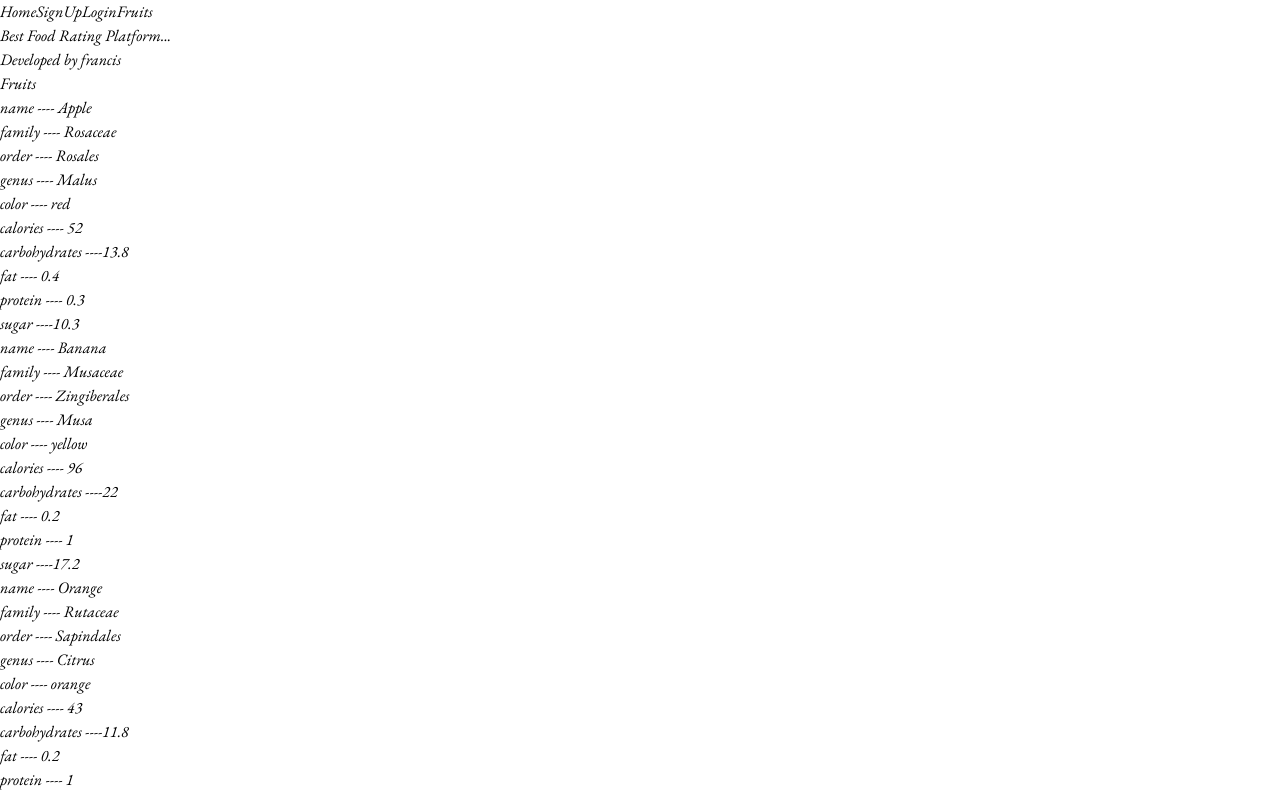
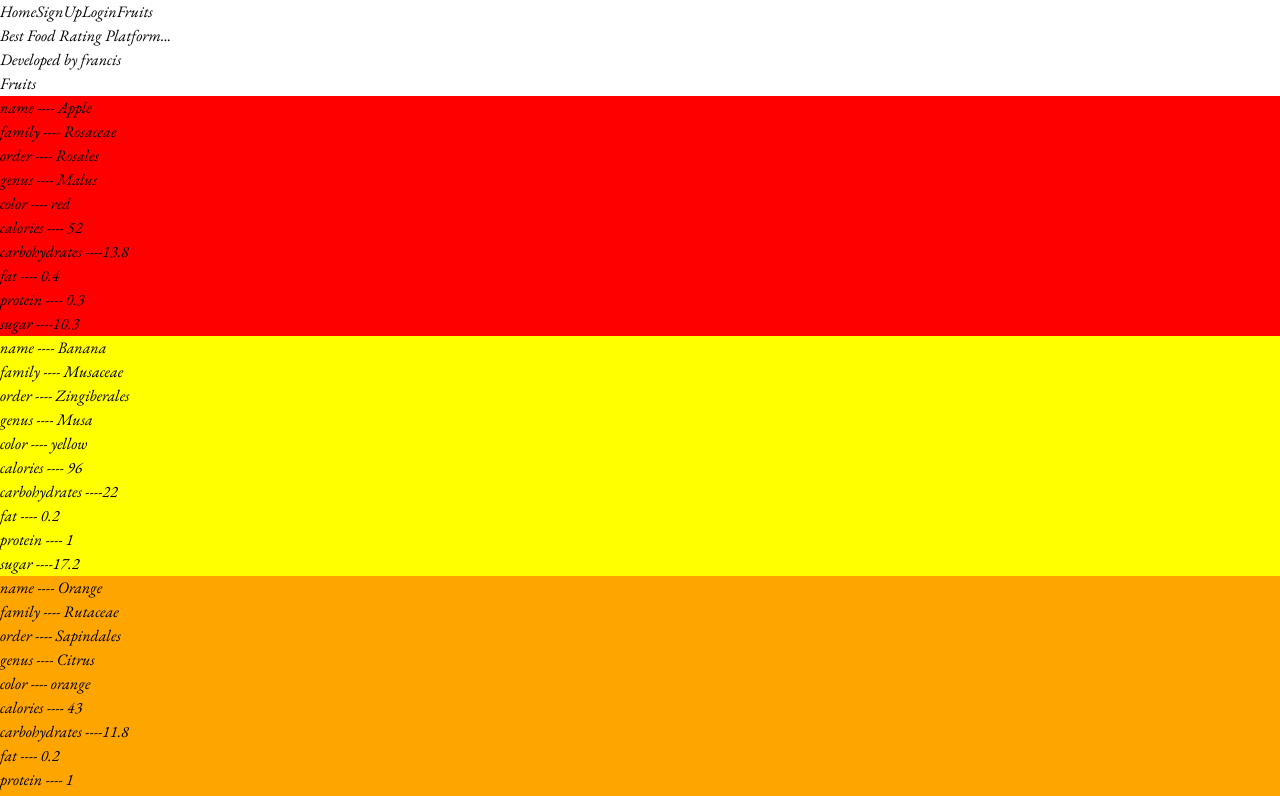
Before and after one commit to Francis-Mwaniki/React-fruits-app, a React (Vite) app: page /fruits in a window 1280 px wide. Shown: the top 796 px of the page. Built offline with nearby package versions, Linux system fonts and the light colour scheme.

Commit message:
new adds with fruits

```diff
--- a/src/components/RetrieveFruits.tsx
+++ b/src/components/RetrieveFruits.tsx
@@ -275,7 +275,8 @@ const RetrieveFruits = () => {
             {Fruits.map((fruit) => (
               <div
                 key={fruit.id}
-                className={`bg-${fruit.color}-600 p-4 rounded-lg shadow-md`}
+                className={` p-4 rounded-lg shadow-md`}
+                style={{ backgroundColor: `${fruit.color}` }}
               >
                 <h2 className="text-lg text-gray-200 font-bold mb-2">
                   <span className="px-4 text-white text-xl">name</span> ---- {fruit.name}
```
